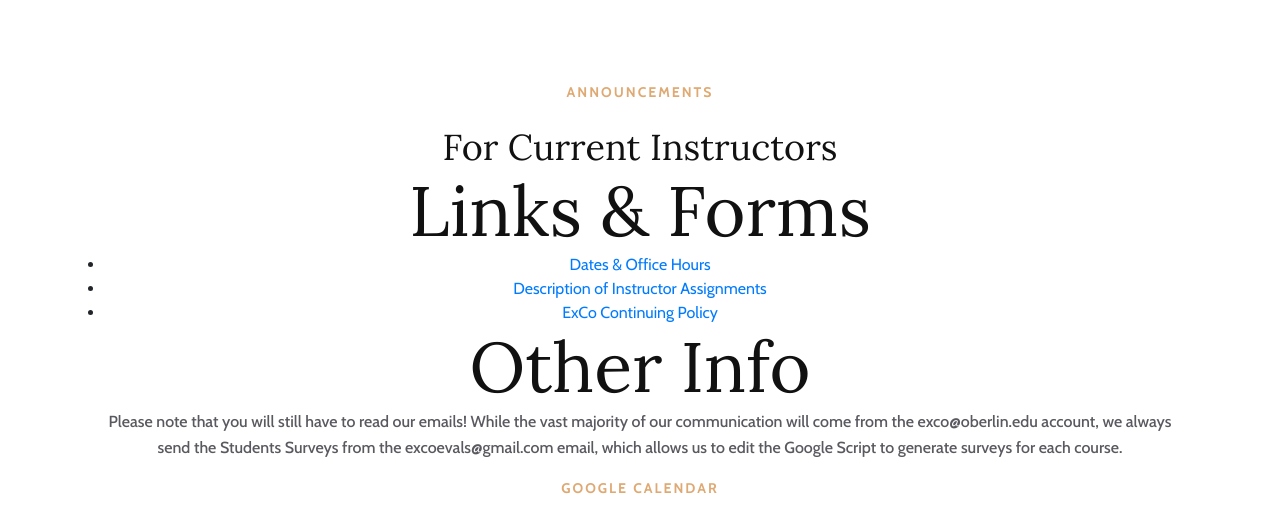
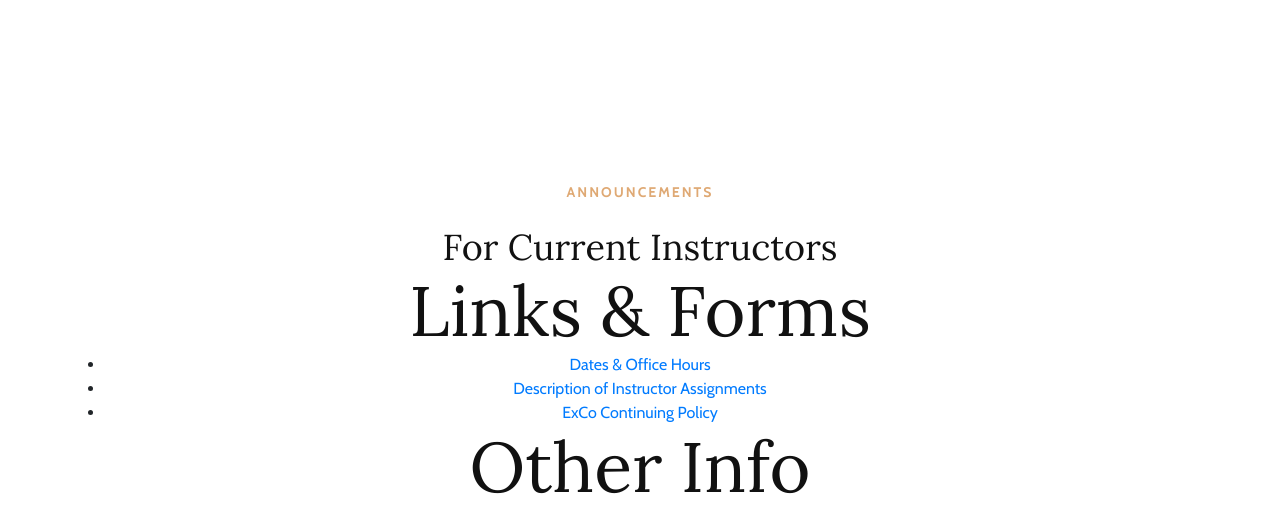
Before and after one commit to OberlinExCo/OberlinExCo.github.io, a Jekyll site: the page built from resources.md, in a window 1280 px wide. Shown: the part 457-970 px from the top of the page. Built offline with Jekyll 4.4.1, drawn with Linux system fonts in a browser that asks for light colours.

Commit message:
updating classes for different sections on page

```diff
--- a/_layouts/default.html
+++ b/_layouts/default.html
@@ -67,7 +67,7 @@
     <!-- About Us Section End -->
 
     <!-- Announcements Section -->
-    <section class="Announcements">
+    <section class="Announcements spad">
       <div class="container">
           <div class="row">
               <div class="col-lg-12">
@@ -84,7 +84,7 @@
     <!-- Announcements Section End -->
 
     <!-- Google Calendar Section -->
-    <section class="gcal">
+    <section class="gcal spad">
       <div class="container">
           <div class="row">
               <div class="col-lg-12">
```
